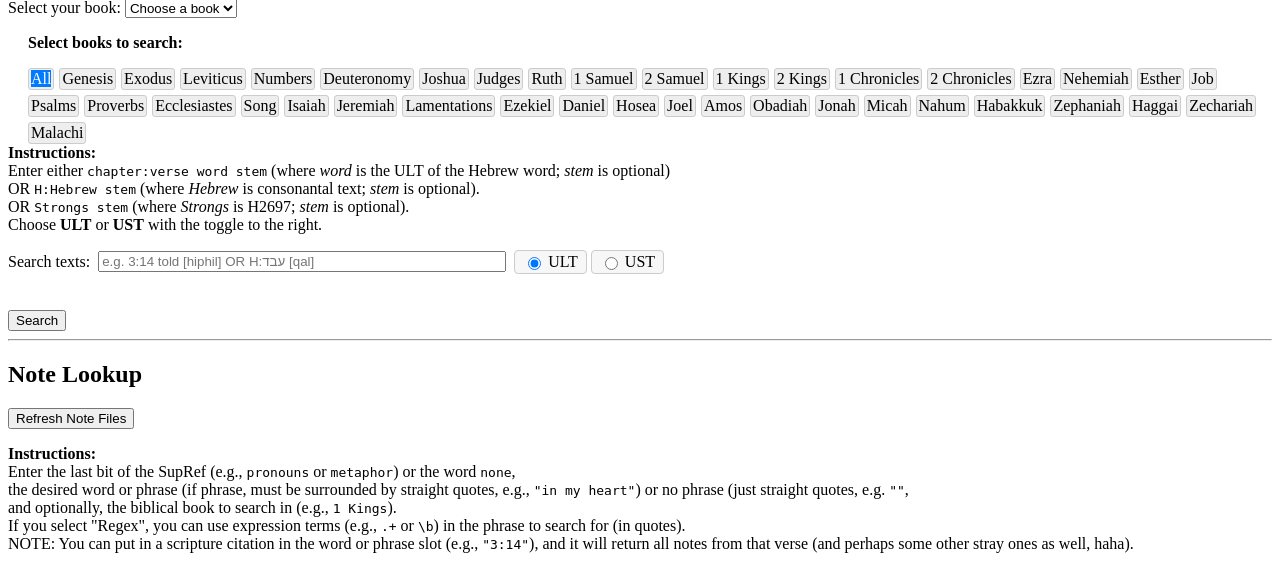
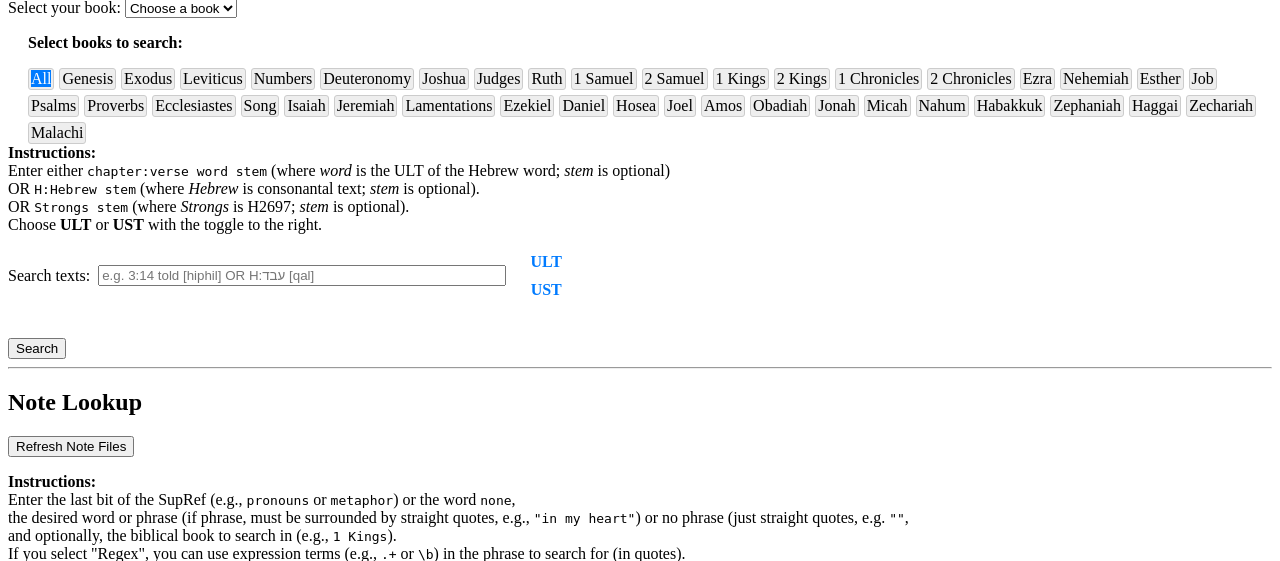
Before and after one commit to stephenwunrow/USFM-Tool, a Flask app: page / in a window 1280 px wide. Shown: the part 154-715 px from the top of the page. Run offline with Flask 3, Linux system fonts and the light colour scheme; parts of the project's set-up code (start-up, migrations or seed data) failed here and were passed over.

Commit message:
moving buttons

```diff
--- a/templates/index.html
+++ b/templates/index.html
@@ -92,14 +92,14 @@
       <label for="input_str">Search texts:</label>
       <input id="input_str" name="input_str" style="width: 400px;" placeholder="e.g. 3:14 told [hiphil] OR H:עבד [qal]">
 
-      <div role="group" aria-label="Translation version" style="display: flex; gap: 4px;">
-        <label style="display: inline-flex; align-items: center; padding: 2px 8px; border: 1px solid #ccc; border-radius: 4px; cursor: pointer; background-color: #f7f7f7;">
-          <input type="radio" name="version_toggle" value="ULT" {% if session.get('search_version', 'ULT') == 'ULT' %}checked{% endif %}>
-          <span style="margin-left: 4px;">ULT</span>
+      <div role="group" aria-label="Translation version" style="display: flex; flex-direction: column; gap: 4px;">
+        <label style="display: inline-flex; align-items: center; justify-content: center; min-width: 48px; padding: 3px 8px; cursor: pointer; background: none; border: none; color: #007bff; font-weight: 600;">
+          <input type="radio" name="version_toggle" value="ULT" {% if session.get('search_version', 'ULT') == 'ULT' %}checked{% endif %} style="display: none;">
+          <span>ULT</span>
         </label>
-        <label style="display: inline-flex; align-items: center; padding: 2px 8px; border: 1px solid #ccc; border-radius: 4px; cursor: pointer; background-color: #f7f7f7;">
-          <input type="radio" name="version_toggle" value="UST" {% if session.get('search_version', 'ULT') == 'UST' %}checked{% endif %}>
-          <span style="margin-left: 4px;">UST</span>
+        <label style="display: inline-flex; align-items: center; justify-content: center; min-width: 48px; padding: 3px 8px; cursor: pointer; background: none; border: none; color: #007bff; font-weight: 600;">
+          <input type="radio" name="version_toggle" value="UST" {% if session.get('search_version', 'ULT') == 'UST' %}checked{% endif %} style="display: none;">
+          <span>UST</span>
         </label>
       </div>
     </div>
```
